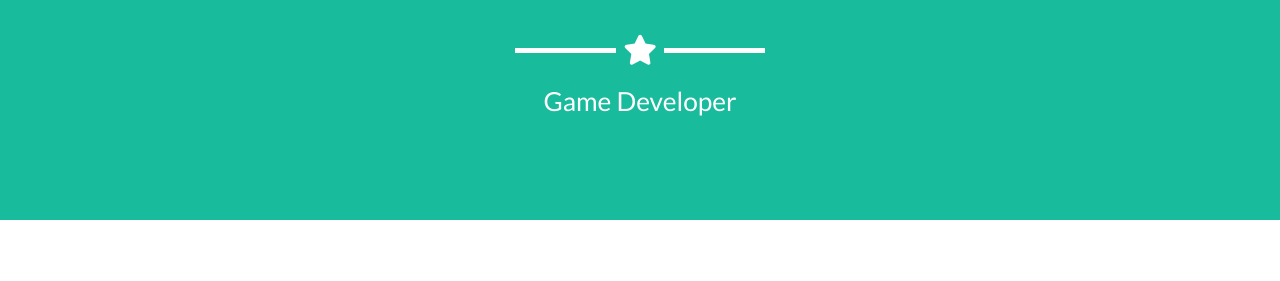
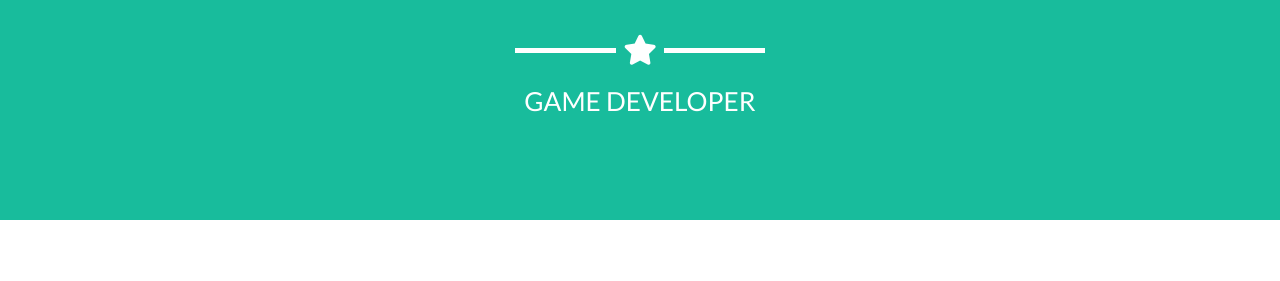
Before and after one commit to fuatSeref/fuatseref.github.io, a Jekyll site: the page built from _posts/2014-07-18-project-1.markdown, in a window 1280 px wide and 900 px high, scrolled down 380 px. Shown: the part 175-456 px from the top of the window. Built offline with Jekyll 4.4.1, drawn with Linux system fonts in a browser that asks for light colours.

```diff
--- a/_config.yml
+++ b/_config.yml
@@ -4,7 +4,7 @@ email: your-email@domain.com
 url: https://fuatseref.github.io/
 description: "Write an awesome description for your new site here. You can edit this line in _config.yml. It will appear in your document head meta (for Google search results) and in your feed.xml site description."
 keywords: "your keywords, separated by commas"
-skills: "Game Developer"
+skills: "GAME DEVELOPER"
 meta_author: LastName FirstName
 
 # Google webmaster tools
```
